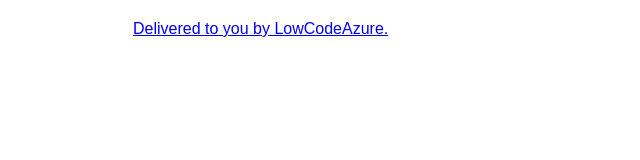
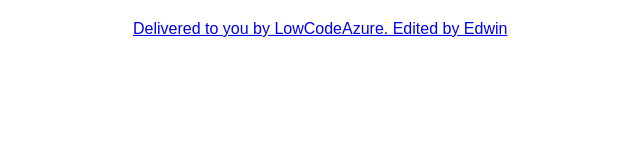
Before and after one commit to LowCodeAzure/StaticWebSite, a plain HTML site: page index.html in a window 1280 px wide. Shown: the whole page, without its empty margins (187-827 px from the left). Drawn offline with Linux system fonts and the light colour scheme.

Commit message:
Edwin Edited this

```diff
--- a/index.html
+++ b/index.html
@@ -10,7 +10,7 @@
 
 <body>
   <main>
-    <a href="http://www.lowcodeazure.com" target="_blank" rel="noopener noreferrer">Delivered to you by LowCodeAzure.</a>
+    <a href="http://www.lowcodeazure.com" target="_blank" rel="noopener noreferrer">Delivered to you by LowCodeAzure. Edited by Edwin</a>
   </main>
 </body>
 
```
